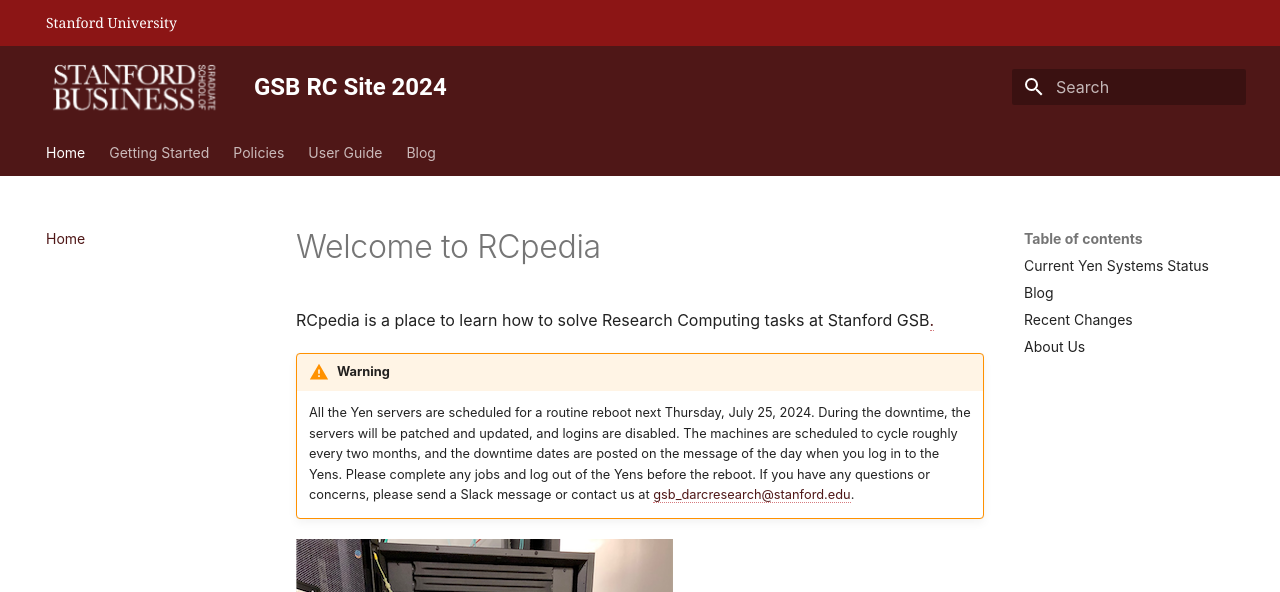
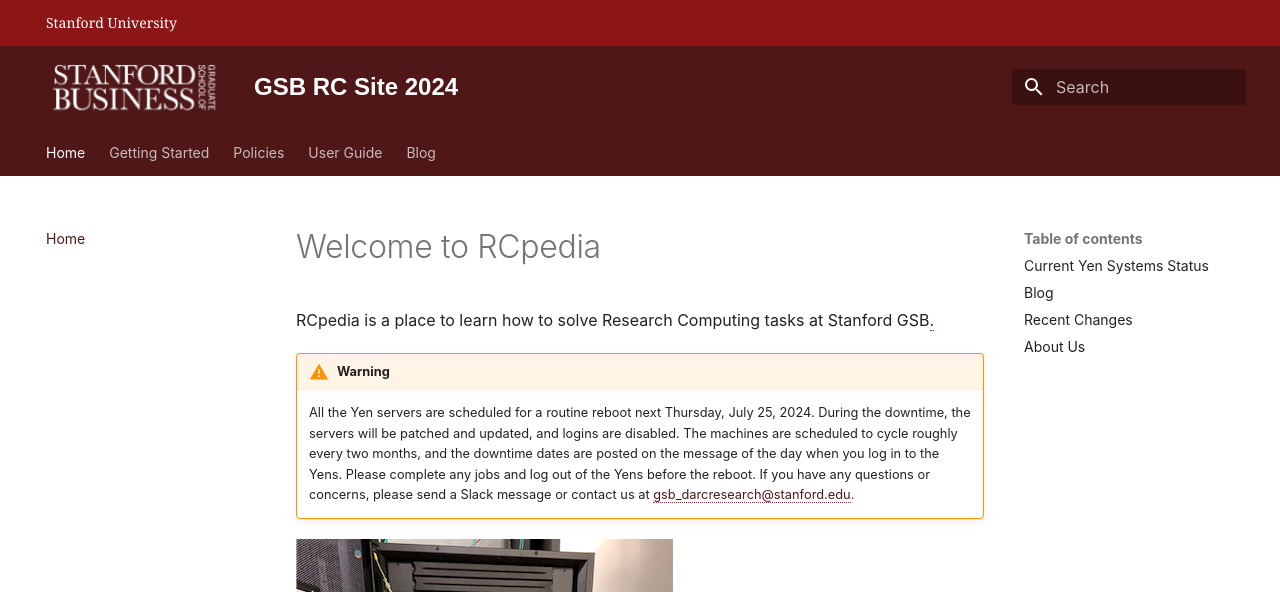
Before and after one commit to gsbdarc/rcpedia_mockup, an MkDocs documentation site: the page built from docs/index.md, in a window 1280 px wide and 1400 px high. Shown: the top 592 px of the window. Built offline with MkDocs 1.6.1 and Material for MkDocs 9.7.7, drawn with Linux system fonts in a browser that asks for light colours; some web fonts are replaced.

Commit message:
added source sans at alexs command

```diff
--- a/docs/stylesheets/sh.css
+++ b/docs/stylesheets/sh.css
@@ -1,10 +1,10 @@
 /* get header font */
-@import url("//fonts.googleapis.com/css?family=Bangers&display=fallback");
+@import url('https://fonts.googleapis.com/css2?family=Roboto+Mono&family=Roboto+Slab:wght@300;400;700&family=Source+Sans+3:ital,wght@0,400;0,600;0,700;1,400;1,600;1,700&family=Source+Serif+4:ital,wght@0,400;0,600;0,700;1,400;1,600;1,700&display=swap');
 
 /* theme color schemes */
 :root {
   --md-primary-fg-color:               hwb(0 9% 69%);
-  --md-primary-fg-color--light:        #b1040d86;
+  --md-primary-fg-color--light:        #b1040ddc;
   --md-primary-fg-color--dark:         #820000;
   --md-accent-fg-color:                #b1040d9e;
   --md-accent-fg-color--transparent:   #b1040e0a;
@@ -29,7 +29,7 @@
 
 /* title style */
 .md-header__title {
-  font-family: "Roboto", Helvetica, Arial, sans-serif;
+  font-family: Source Sans Pro, sans-serif;
   font-size:   1.2rem;
 }
 .md-header__title .md-ellipsis:after {
```
